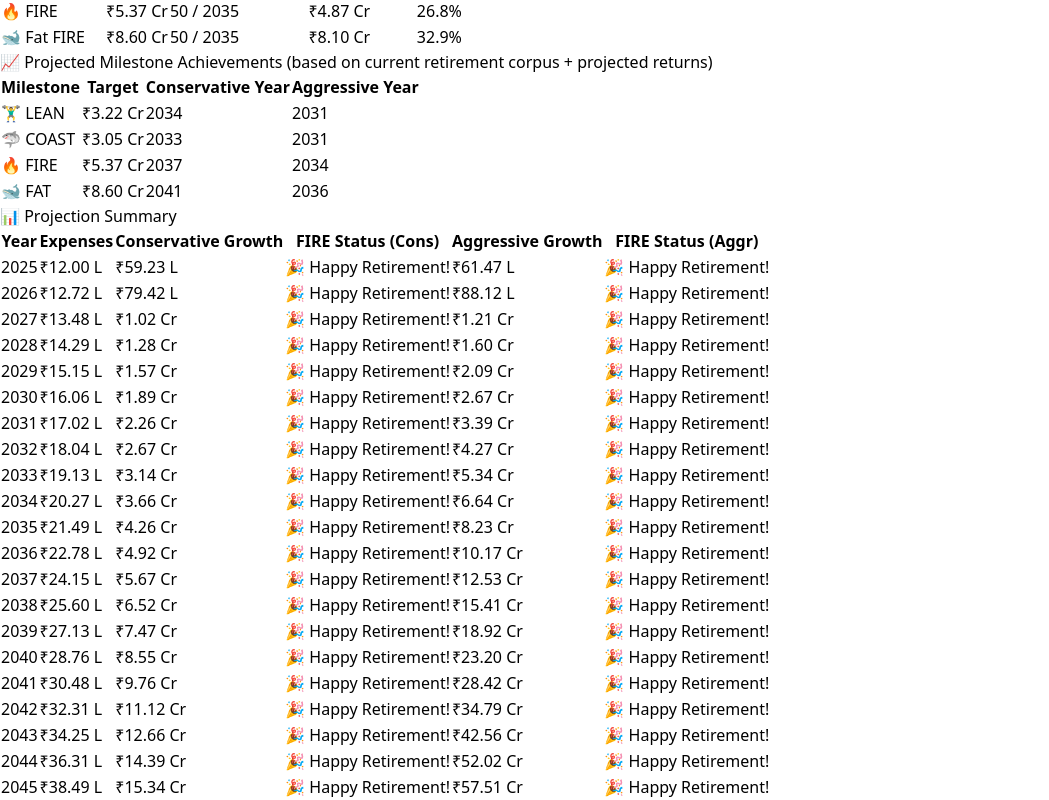
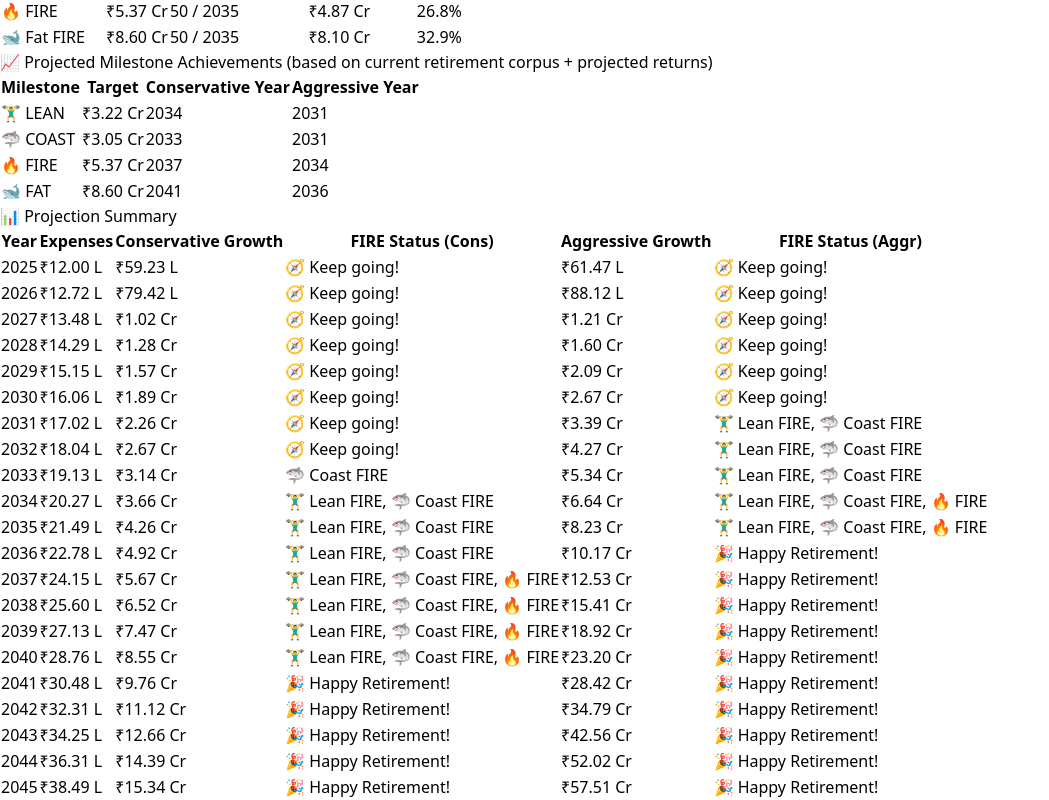
Before and after one commit to TheBeggarBowl/fire-tracker, a React (Vite) app: page / in a window 1280 px wide. Shown: the part 656-1456 px from the top of the page, without its empty margins (0-1049 px from the left). Built offline with nearby package versions, Linux system fonts and the light colour scheme.

Commit message:
Update App.jsx

```diff
--- a/src/App.jsx
+++ b/src/App.jsx
@@ -67,7 +67,7 @@ export default function App() {
     coast: false,
     fire: false,
     fat: false,
-    all: false, // To track if all FIRE types are achieved
+    all: false,
   });
 
   const [aggressiveMilestonesAchieved, setAggressiveMilestonesAchieved] = useState({
@@ -75,13 +75,13 @@ export default function App() {
     coast: false,
     fire: false,
     fat: false,
-    all: false, // To track if all FIRE types are achieved
+    all: false,
   });
 
   useEffect(() => {
     Object.entries(inputs).forEach(([k, v]) => localStorage.setItem(k, JSON.stringify(v)));
     calculate();
-    // Reset milestones when inputs change
+    // Reset milestones when inputs change - this is good
     setConservativeMilestonesAchieved({ lean: false, coast: false, fire: false, fat: false, all: false });
     setAggressiveMilestonesAchieved({ lean: false, coast: false, fire: false, fat: false, all: false });
   }, [inputs]);
@@ -190,61 +190,30 @@ Good luck on your FIRE journey! 🔥`
 
   if (!results) return null;
 
-  // Modified milestoneCheck function
-  const milestoneCheck = (val, pathType) => {
-    let currentMilestones;
-    let setMilestones;
-
-    if (pathType === 'conservative') {
-      currentMilestones = conservativeMilestonesAchieved;
-      setMilestones = setConservativeMilestonesAchieved;
-    } else { // aggressive
-      currentMilestones = aggressiveMilestonesAchieved;
-      setMilestones = setAggressiveMilestonesAchieved;
+  // Modified milestoneCheck function - now a pure function returning statuses
+  const getMilestoneStatus = (val, targets) => {
+    const statuses = [];
+    if (val >= targets.leanTarget) {
+      statuses.push("🏋️‍♂️ Lean FIRE");
+    }
+    if (val >= targets.coastTarget) {
+      statuses.push("🦈 Coast FIRE");
+    }
+    if (val >= targets.fireTarget) {
+      statuses.push("🔥 FIRE");
+    }
+    if (val >= targets.fatTarget) {
+      statuses.push("🐋 Fat FIRE");
     }
 
-    const statuses = [];
-    let updatedMilestones = { ...currentMilestones }; // Create a mutable copy
-
-    if (updatedMilestones.all) {
-        return "🎉 Happy Retirement!";
-    }
-
-    if (val >= results.targets.leanTarget && !updatedMilestones.lean) {
-      statuses.push("🏋️‍♂️ Lean FIRE");
-      updatedMilestones.lean = true;
-    }
-    if (val >= results.targets.coastTarget && !updatedMilestones.coast) {
-      statuses.push("🦈 Coast FIRE");
-      updatedMilestones.coast = true;
-    }
-    if (val >= results.targets.fireTarget && !updatedMilestones.fire) {
-      statuses.push("🔥 FIRE");
-      updatedMilestones.fire = true;
-    }
-    if (val >= results.targets.fatTarget && !updatedMilestones.fat) {
-      statuses.push("🐋 Fat FIRE");
-      updatedMilestones.fat = true;
-    }
-
-    // Check if all milestones are achieved for this path
-    if (updatedMilestones.lean && updatedMilestones.coast && updatedMilestones.fire && updatedMilestones.fat && !updatedMilestones.all) {
-      statuses.push("🎉 Happy Retirement!");
-      updatedMilestones.all = true;
-    }
-
-    // Update the state for the current path
-    if (JSON.stringify(currentMilestones) !== JSON.stringify(updatedMilestones)) {
-        setMilestones(updatedMilestones);
-    }
-
-    if (statuses.length > 0) {
+    if (statuses.length === 4) { // All 4 types achieved
+      return "🎉 Happy Retirement!";
+    } else if (statuses.length > 0) {
       return statuses.join(", ");
     } else {
       return "🧭 Keep going!";
     }
   };
-
 
   return (
     <div className="p-6 max-w-5xl mx-auto space-y-8 font-sans">
@@ -407,11 +376,11 @@ Good luck on your FIRE journey! 🔥`
                 <td className="border px-2 py-1">{fmt(results.yearlyExpenses[yr] || 0)}</td>
                 <td className="border px-2 py-1">{fmt(consVal)}</td>
                 <td className="border px-2 py-1 text-sm text-left">
-                  {milestoneCheck(consVal, 'conservative')}
+                  {getMilestoneStatus(consVal, results.targets)}
                 </td>
                 <td className="border px-2 py-1">{fmt(aggrVal)}</td>
                 <td className="border px-2 py-1 text-sm text-left">
-                  {milestoneCheck(aggrVal, 'aggressive')}
+                  {getMilestoneStatus(aggrVal, results.targets)}
                 </td>
               </tr>
             );
```
